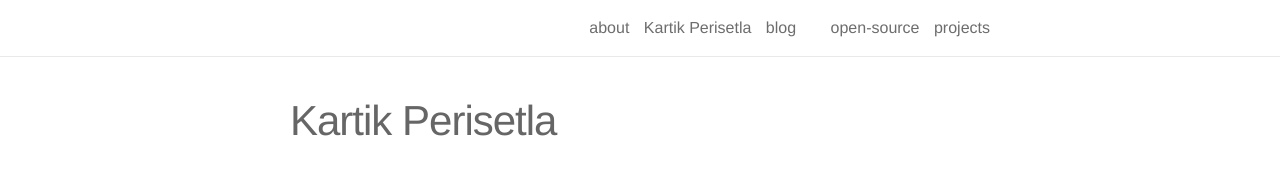
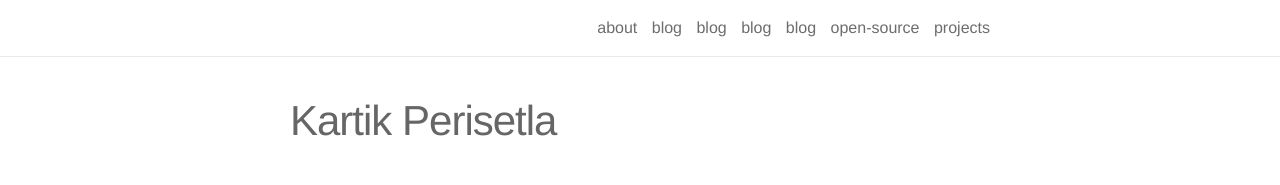
Before and after one commit to kartikperisetla/kartikperisetla.github.io, a Jekyll site: the page built from _pages/about.md, in a window 1280 px wide. Shown: the top 185 px of the page. Built offline with Jekyll 4.4.1, drawn with Linux system fonts in a browser that asks for light colours; nearby versions of some CDN libraries.

Commit message:
updating header links

```diff
--- a/_includes/header.html
+++ b/_includes/header.html
@@ -30,10 +30,10 @@
 
         <!-- Pages -->
         {% for page in site.pages %}
-          {% if page.title and page.url != "/" and page.title != "blog" %}
+          {% if page.title and page.url != "/" and page.url != "https://kartik-perisetla.medium.com/" %}
             <a class="page-link" href="{{ page.url | prepend: site.baseurl | prepend: site.url }}">{{ page.title }}</a>
           {% else %}
-          <a class="page-link" href="https://kartik-perisetla.medium.com/">{{ page.title }}</a>
+          <a class="page-link" href="https://kartik-perisetla.medium.com/">blog</a>
           {% endif %}
         {% endfor %}
 
```
